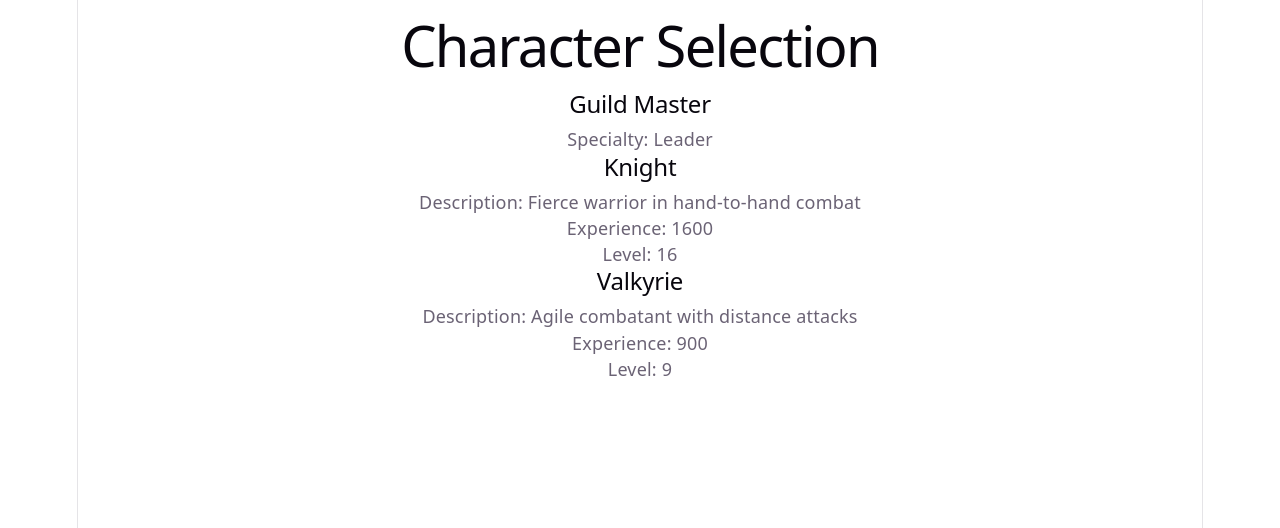
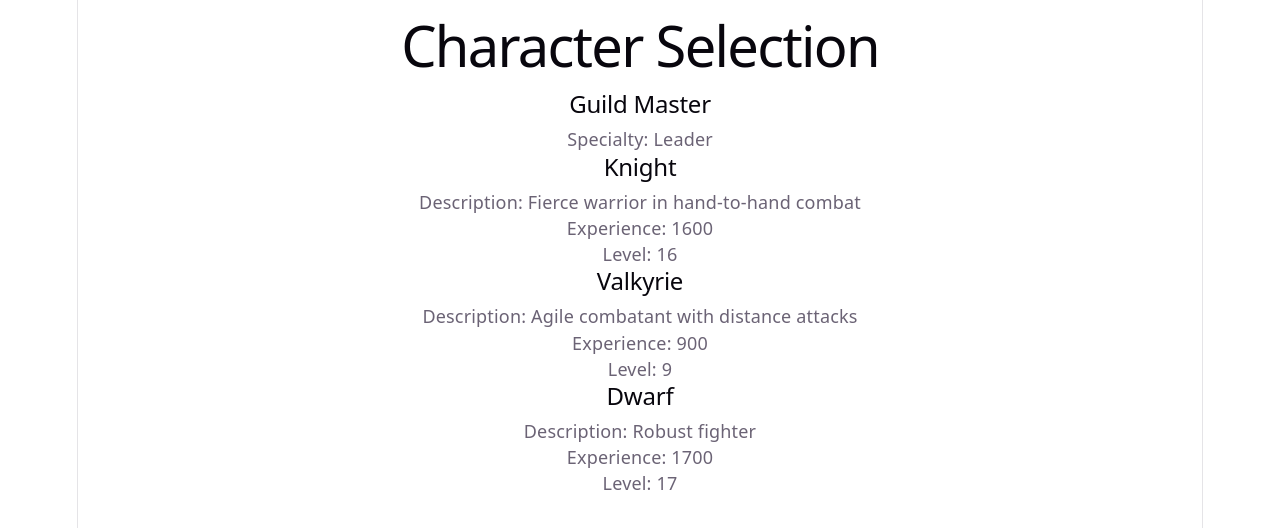
Before and after one commit to haysway/rpg-character-selection, a React (Vite) app: page / in a window 1280 px wide. Shown: the top 528 px of the page. Built offline with nearby package versions, Linux system fonts and the light colour scheme.

Commit message:
data simulation complete

```diff
--- a/src/App.jsx
+++ b/src/App.jsx
@@ -2,19 +2,42 @@ import CharacterCard from "./components/CharacterCard";
 import GuildMasterCard from "./components/GuildMasterCard";
 
 function App() {
+  const characters = [
+    {
+      id: "c1",
+      name: "Knight",
+      desc: "Fierce warrior in hand-to-hand combat",
+      exp: 1600
+    },
+    {
+      id: "c2",
+      name: "Valkyrie",
+      desc: "Agile combatant with distance attacks",
+      exp: 900
+    },
+    {
+      id: "c3",
+      name: "Dwarf",
+      desc: "Robust fighter",
+      exp: 1700
+    }
+  ]
   return (
     <div>
       <h1>Character Selection</h1>
       <GuildMasterCard title="Guild Master"
        specialty="Leader"/>
 
-      <CharacterCard name="Knight"
-       desc="Fierce warrior in hand-to-hand combat"
-       exp="1600"/>
-
-      <CharacterCard name="Valkyrie"
-       desc="Agile combatant with distance attacks"
-       exp="900"/>
+      {
+        characters.map((character) => (
+          <CharacterCard
+           key={character.id}
+           name={ character.name }
+           desc= { character.desc }
+           exp= { character.exp }
+          />
+        ))
+      }
     </div>
   );
 }
```
